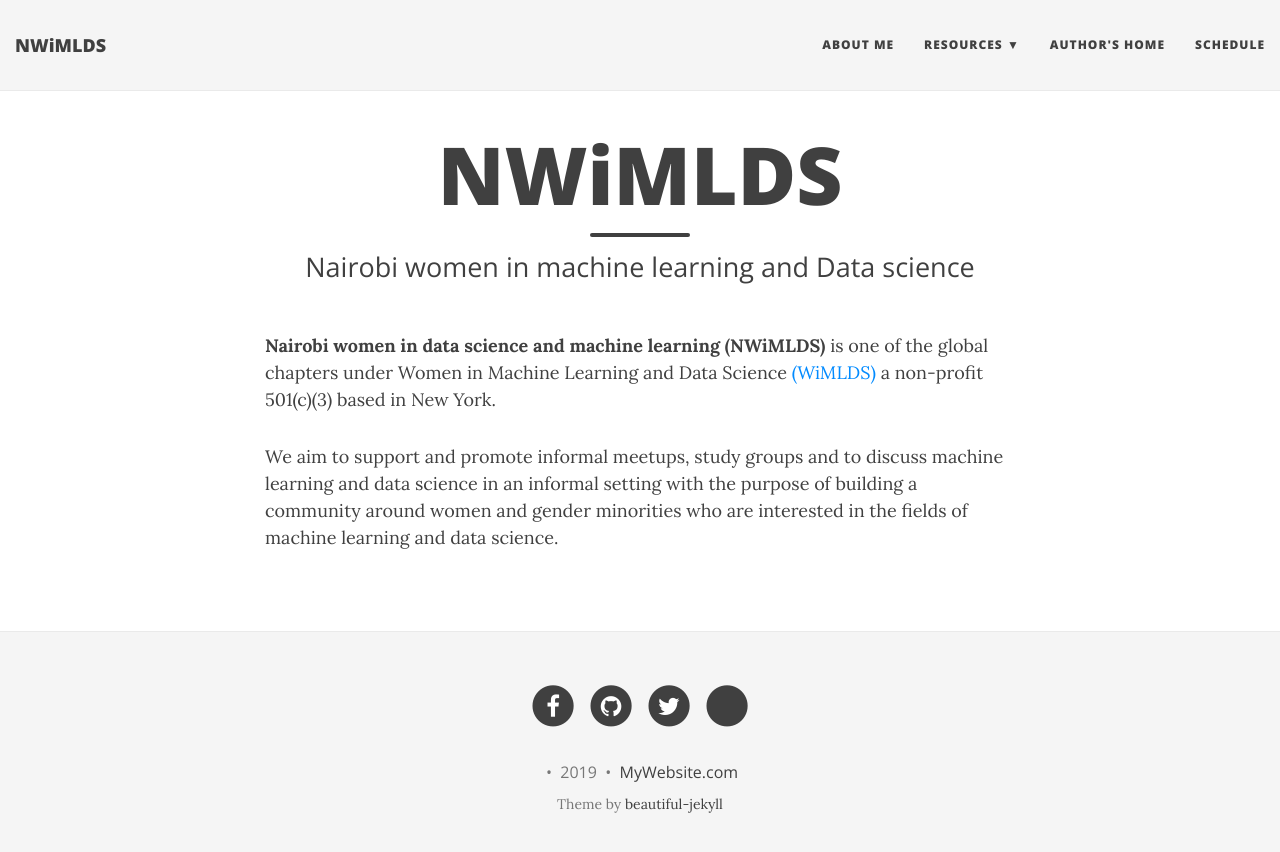
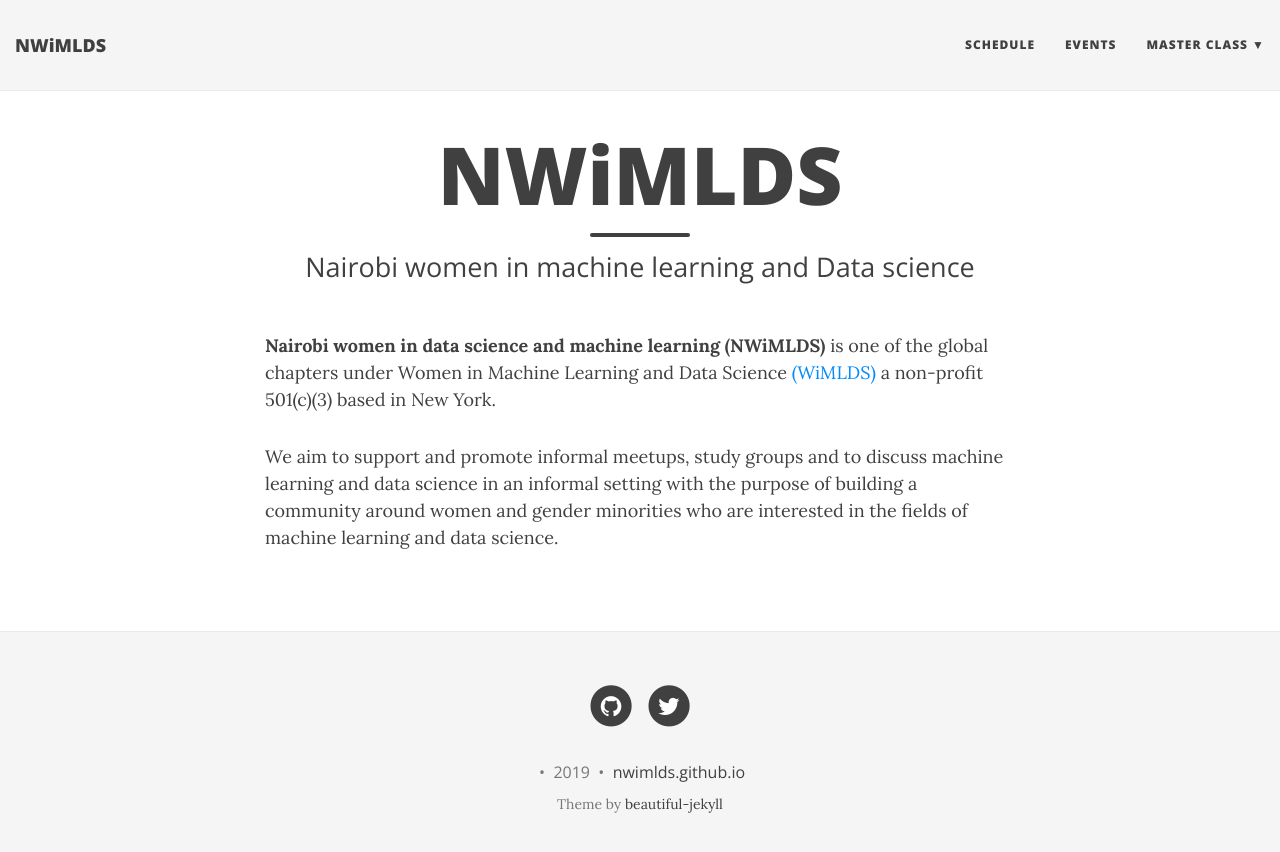
Before and after one commit to Mariam-ke/NWiMLDS.github.io, a Jekyll site: the page built from index.md, in a window 1280 px wide. Shown: the top 852 px of the page. Built offline with Jekyll 4.4.1, drawn with Linux system fonts in a browser that asks for light colours; nearby versions of some CDN libraries.

Commit message:
Update _config.yml

```diff
--- a/_config.yml
+++ b/_config.yml
@@ -4,7 +4,7 @@
 # baseurl is the website's URL without the hostname
 
 # If you are building a simple GitHub user page (https://username.github.io) then use these settings:
-url: "https://username.github.io"
+url: "https://nwimlds.github.io"
 baseurl: ""
 
 # If you are building a GitHub project page then use these settings:
@@ -23,13 +23,12 @@
 
 # List of links in the navigation bar
 navbar-links:
-  About Me: "aboutme"
-  Resources:
-    - Beautiful Jekyll: "http://deanattali.com/beautiful-jekyll/"
-    - Learn markdown: "http://www.markdowntutorial.com/"
-    - GitHub Pages: "https://pages.github.com/"
-  Author's home: "http://deanattali.com"
-  Schedule: ""
+  Schedule: "aboutme"
+  Events: ""
+  Master Class:
+    - Fast.ai: ""
+    - Master R in DS: ""
+    - Python for DS: ""
 
 # Image to show in the navigation bar - image must be a square (width = height)
 # Remove this parameter if you don't want an image in the navbar
@@ -74,11 +73,11 @@
 social-network-links:
 #  rss: true
 # email: "someone@example.com"
-  facebook: daattali
-  github: daattali
-  twitter: daattali
+# facebook: daattali
+  github: nwimlds
+  twitter: nwimlds
 #  google-plus: +DeanAttali
-  meetup: daattali
+#  meetup: daattali
 #  xing: yourname
 #  stackoverflow: "3943160/daattali"
 #  snapchat: deanat78
@@ -93,13 +92,13 @@
 # Select which share links to show in posts
 share-links-active:
   twitter: true
-  facebook: true
+  facebook: false
   google: false
-  linkedin: true
+  linkedin: false
 
 # How to display the link to the website in the footer
 # Remove this if you don't want a link in the footer
-url-pretty: "MyWebsite.com"  # eg. "deanattali.com/beautiful-jekyll"
+url-pretty: "nwimlds.github.io"  # eg. "deanattali.com/beautiful-jekyll"
 
 # --- Web Statistics Section --- #
 
@@ -159,7 +158,7 @@
 # --- Don't need to touch anything below here (but you can if you want) --- #
 
 # Output options (more information on Jekyll's site)
-timezone: "America/Vancouver"
+timezone: "Africa/Nairobi"
 markdown: kramdown
 highlighter: rouge
 permalink: /:year-:month-:day-:title/
```
